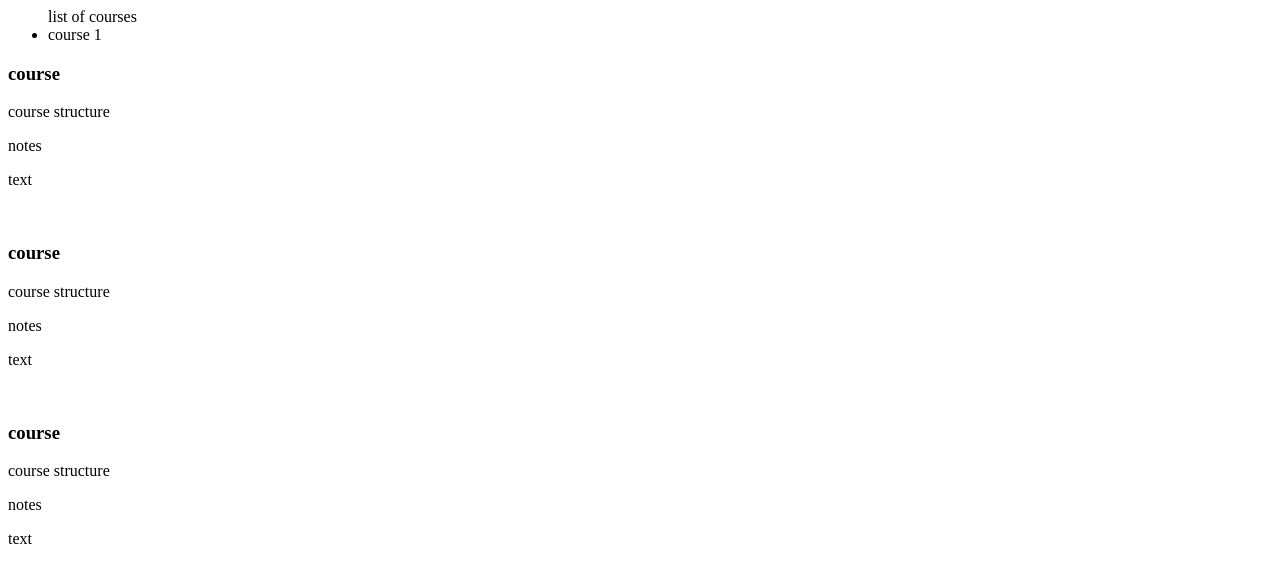
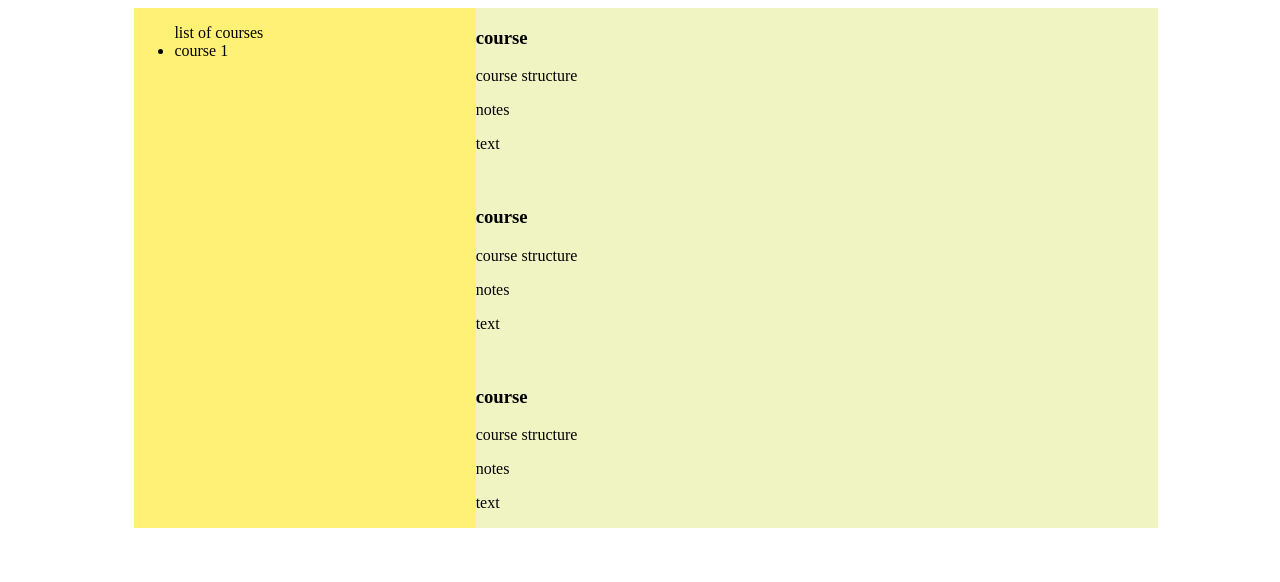
Before and after one commit to nishil3034/Myfile, a plain HTML site: page codecademy.html in a window 1280 px wide. Drawn offline with Linux system fonts and the light colour scheme.

Commit message:
Changed codecademy
0106 7

```diff
--- a/codecademy.html
+++ b/codecademy.html
@@ -1,12 +1,25 @@
 <html>
 <head>
-
+  <style>
+  .list {
+    background-color:#fff176;
+    width:30%;
+  }
+  .course {
+    background-color:#f0f4c3;
+    width:60%;
+  }
+  </style>
 </head>
 <body>
+  <div style="display:flex;margin-left:10%;">
+  <div class="list">
   <ul>
     list of courses
     <li>course 1</li>
   </ul>
+    </div>
+  <div class="course">
   <h3>course</h3>
   <p>course structure</p>
   <p>notes</p>
@@ -21,5 +34,7 @@
   <p>course structure</p>
   <p>notes</p>
   <p>text</p>
+    </div>
+    </div>
 </body>
 </html>
```
